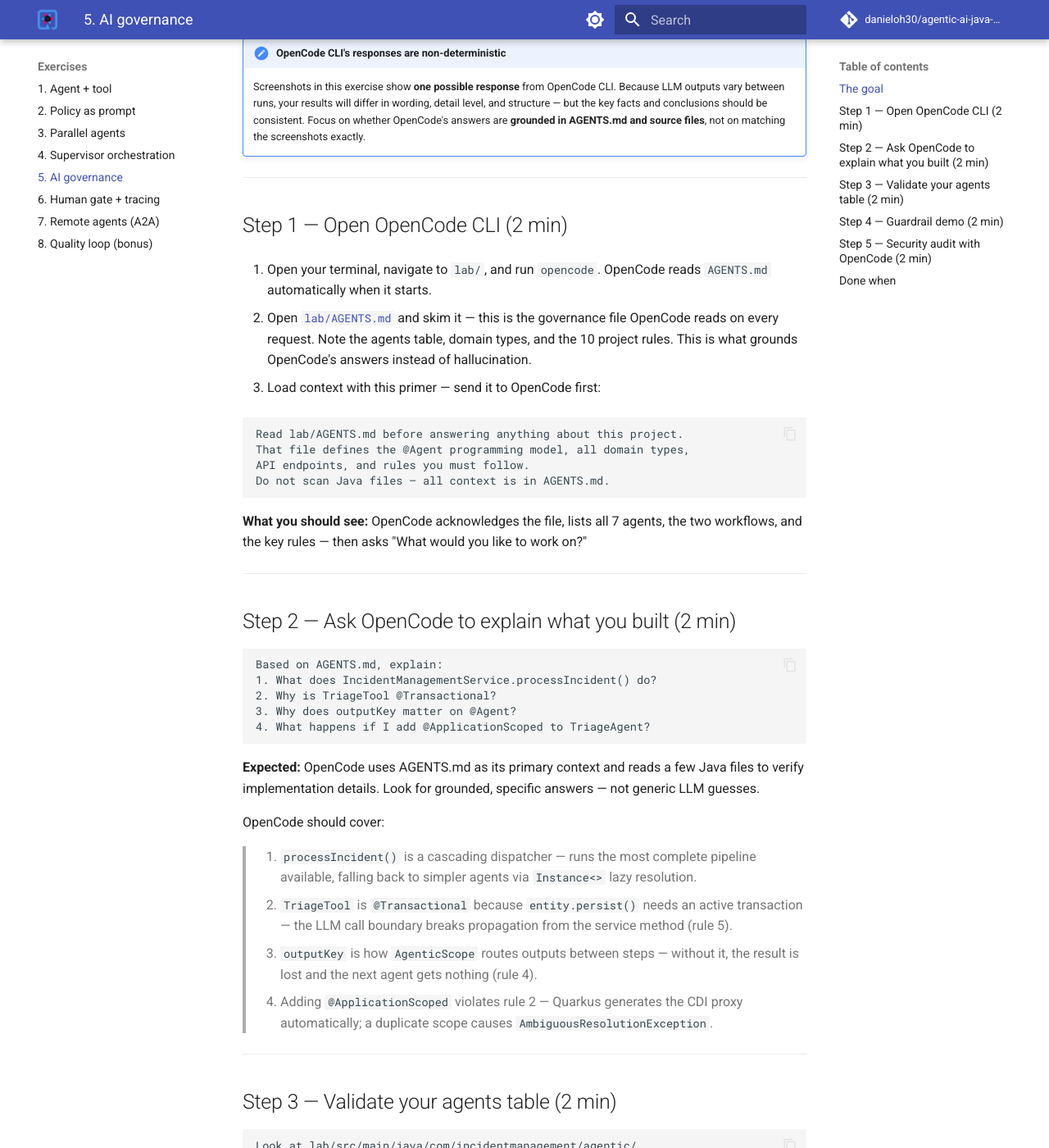
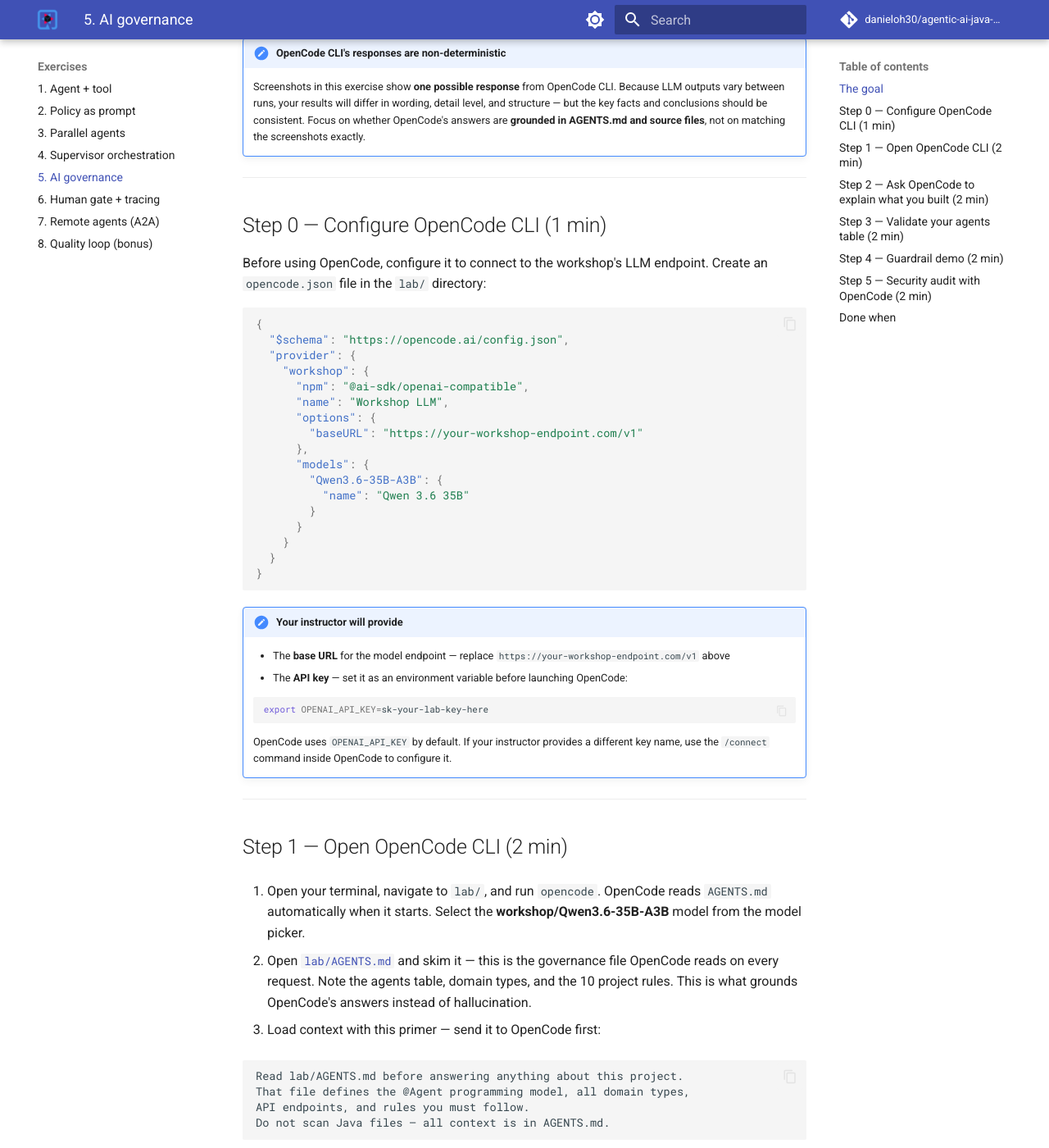
Before and after one commit to danieloh30/agentic-ai-java-workshop, an MkDocs documentation site: the page built from docs/05-ai-governance/START_HERE.md, in a window 1280 px wide and 1400 px high, scrolled down 1079 px. Shown: the whole window at 82% size. Built offline with MkDocs 1.6.1 and Material for MkDocs 9.7.7, drawn with Linux system fonts in a browser that asks for light colours; comment, search, counter and statistics services are not loaded.

Commit message:
add OpenCode CLI model configuration step to Exercise 5

````diff
--- a/docs/05-ai-governance/START_HERE.md
+++ b/docs/05-ai-governance/START_HERE.md
@@ -45,9 +45,45 @@ redundant codebase scans.
 
 ---
 
+## Step 0 — Configure OpenCode CLI (1 min)
+
+Before using OpenCode, configure it to connect to the workshop's LLM endpoint. Create an `opencode.json` file in the `lab/` directory:
+
+```json
+{
+  "$schema": "https://opencode.ai/config.json",
+  "provider": {
+    "workshop": {
+      "npm": "@ai-sdk/openai-compatible",
+      "name": "Workshop LLM",
+      "options": {
+        "baseURL": "https://your-workshop-endpoint.com/v1"
+      },
+      "models": {
+        "Qwen3.6-35B-A3B": {
+          "name": "Qwen 3.6 35B"
+        }
+      }
+    }
+  }
+}
+```
+
+!!! note "Your instructor will provide"
+    - The **base URL** for the model endpoint — replace `https://your-workshop-endpoint.com/v1` above
+    - The **API key** — set it as an environment variable before launching OpenCode:
+
+    ```bash
+    export OPENAI_API_KEY=sk-your-lab-key-here
+    ```
+
+    OpenCode uses `OPENAI_API_KEY` by default. If your instructor provides a different key name, use the `/connect` command inside OpenCode to configure it.
+
+---
+
 ## Step 1 — Open OpenCode CLI (2 min)
 
-1. Open your terminal, navigate to `lab/`, and run `opencode`. OpenCode reads `AGENTS.md` automatically when it starts.
+1. Open your terminal, navigate to `lab/`, and run `opencode`. OpenCode reads `AGENTS.md` automatically when it starts. Select the **workshop/Qwen3.6-35B-A3B** model from the model picker.
 
 2. Open [`lab/AGENTS.md`](https://github.com/danieloh30/agentic-ai-java-workshop/blob/main/lab/AGENTS.md){:target="_blank"} and skim it — this is the governance file OpenCode reads on every request. Note the agents table, domain types, and the 10 project rules. This is what grounds OpenCode's answers instead of hallucination.
 
````
